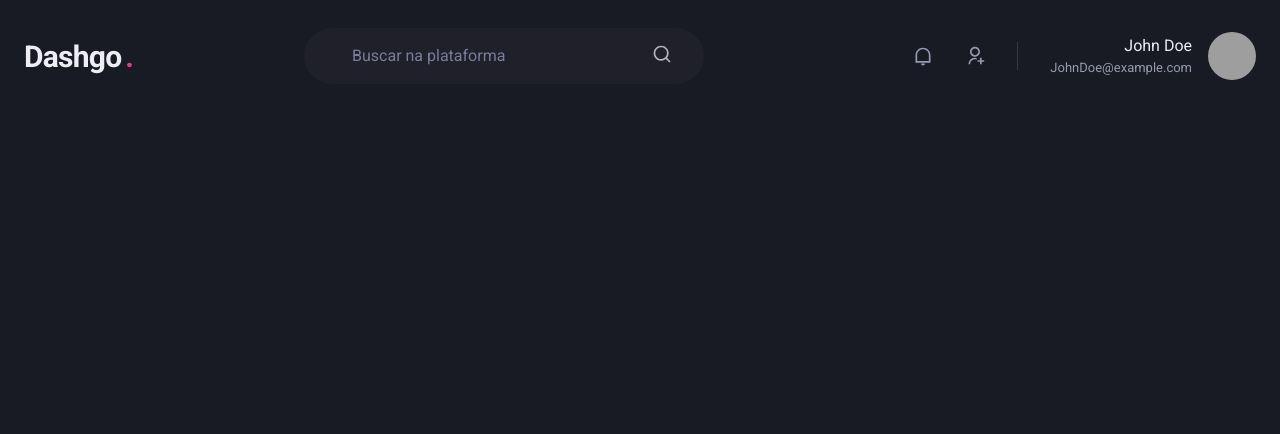
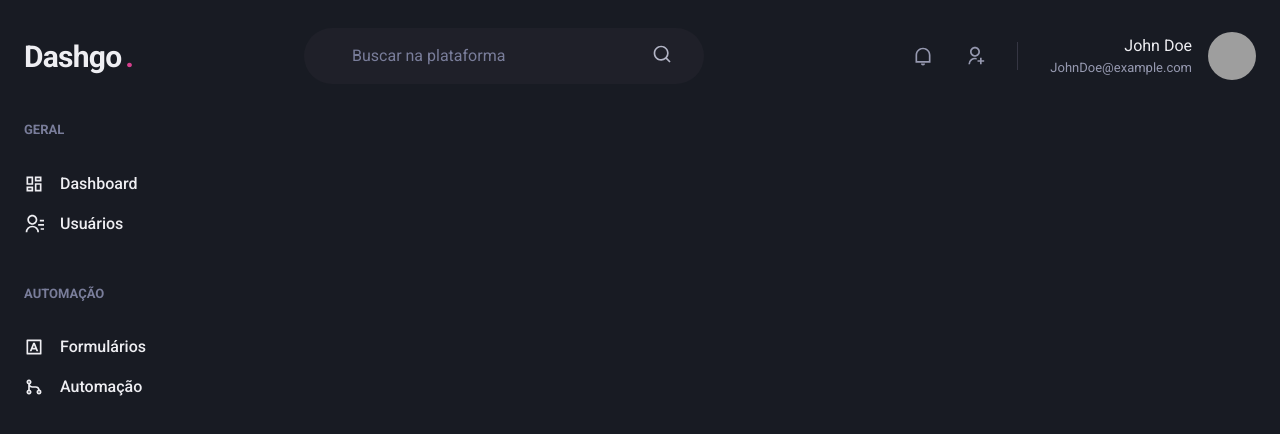
Before and after one commit to AugustoTI/dashboard, a Next.js app: page /dashboard in a window 1280 px wide. Shown: the top 434 px of the page. Built offline with nearby package versions, Linux system fonts and the light colour scheme; grey boxes are pictures that could not be loaded.

Commit message:
creating the 'Sidebar' component

```diff
--- /dev/null
+++ b/src/components/Sidebar.tsx
@@ -0,0 +1,54 @@
+import { Box, Icon, Link, Stack, Text } from '@chakra-ui/react'
+import {
+  RiDashboardLine,
+  RiContactsLine,
+  RiInputMethodLine,
+  RiGitMergeLine,
+} from 'react-icons/ri'
+
+export const Sidebar = () => {
+  return (
+    <Box as="aside" w="64" mr="8">
+      <Stack spacing="12" alignItems="flex-start">
+        <Box>
+          <Text fontWeight="bold" color="gray.400" fontSize="small">
+            GERAL
+          </Text>
+          <Stack spacing="4" align="stretch" mt="8">
+            <Link display="flex" alignItems="center">
+              <Icon as={RiDashboardLine} fontSize="20" />
+              <Text ml="4" fontWeight="medium">
+                Dashboard
+              </Text>
+            </Link>
+            <Link display="flex" alignItems="center">
+              <Icon as={RiContactsLine} fontSize="20" />
+              <Text ml="4" fontWeight="medium">
+                Usuários
+              </Text>
+            </Link>
+          </Stack>
+        </Box>
+        <Box>
+          <Text fontWeight="bold" color="gray.400" fontSize="small">
+            AUTOMAÇÃO
+          </Text>
+          <Stack spacing="4" align="stretch" mt="8">
+            <Link display="flex" alignItems="center">
+              <Icon as={RiInputMethodLine} fontSize="20" />
+              <Text ml="4" fontWeight="medium">
+                Formulários
+              </Text>
+            </Link>
+            <Link display="flex" alignItems="center">
+              <Icon as={RiGitMergeLine} fontSize="20" />
+              <Text ml="4" fontWeight="medium">
+                Automação
+              </Text>
+            </Link>
+          </Stack>
+        </Box>
+      </Stack>
+    </Box>
+  )
+}
--- a/src/pages/dashboard.tsx
+++ b/src/pages/dashboard.tsx
@@ -1,11 +1,16 @@
+import { Flex } from '@chakra-ui/react'
 import { NextPage } from 'next'
 import { Header } from '../components/Header'
+import { Sidebar } from '../components/Sidebar'
 
 const Dashboard: NextPage = () => {
   return (
-    <>
+    <Flex direction="column" h="100vh">
       <Header />
-    </>
+      <Flex w="100%" maxW={1400} mx="auto" my="6" px="6">
+        <Sidebar />
+      </Flex>
+    </Flex>
   )
 }
 
```
